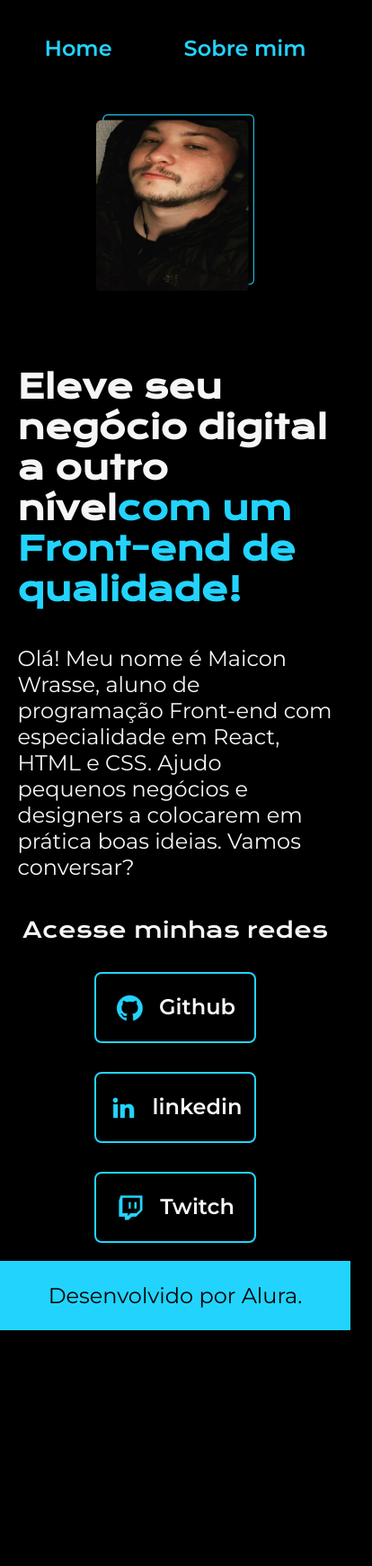
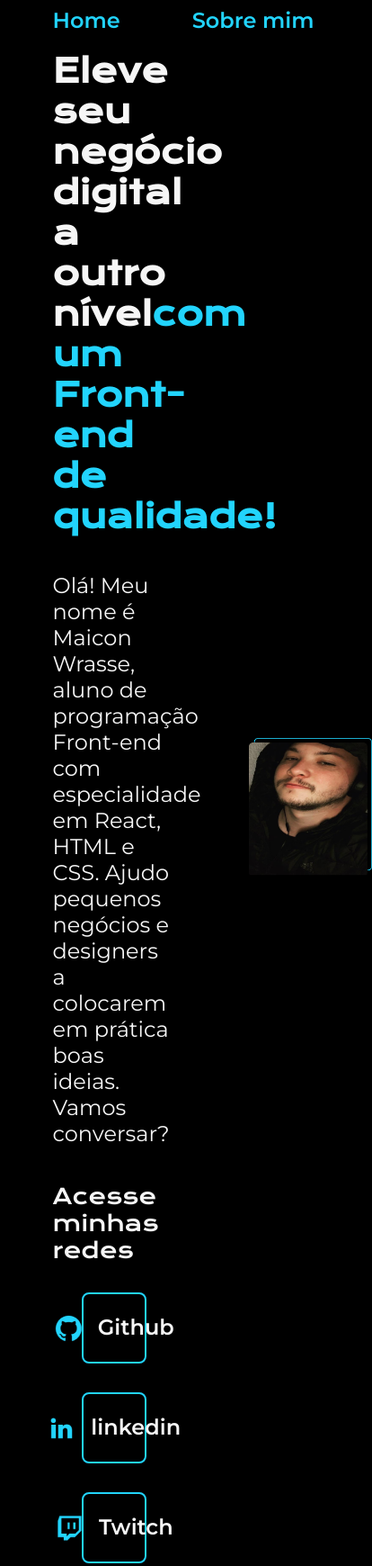
Before and after one commit to maiconwrasse/portifolio, a plain HTML site: page index.html in a window 390 px wide. Shown: the top 1740 px of the page at 90% size, 414 px wide, since content can reach past the window. Before the commit the page ends 1478 px from the top, so only its background shows below. Drawn offline with nearby package versions, Linux system fonts and the light colour scheme.

Commit message:
responsividade style.css

```diff
--- a/style.css
+++ b/style.css
@@ -102,18 +102,40 @@ body{
     font-weight: 400;
 }
 
-@media (max-width: 1200px) {
-    .cabecalho{
-         padding: 10%;
+@media screen and (max-width: 1180px) {
+    .principal, .container, .patrocinadores, .patrocinadores_lista, .rodape, .rodape_lista{
+        display: flex;
+        flex-direction: column;
+        width: 80%;
+        margin: 10% 5%;
+        height: 80%;
     }
-    .cabecalho__menu{
-        justify-content: center;
+
+    .rodape__logo{
+        width: 60%;
+        margin: 2em auto;
     }
-    .apresentacao{
-        flex-direction: column-reverse;
-        padding: 5%;
+
+    .container__caixa{
+        margin: 0;
     }
-    .apresentacao__conteudo{
-        width: auto;
+
+    .titulo_principal {
+        font-size: 16px;
+        margin: 5rem 1rem 1rem 1rem;
+    }
+
+    .container_imagem {
+        width: 100%;
+    }
+
+    .patrocinadores_titulo {
+        font-size: 16px;
+    }
+
+    .patrocinadores_lista {
+        width: 50%;
+        align-items: center;
+        margin: 1em 1em 1em 5em;
     }
 }
```
